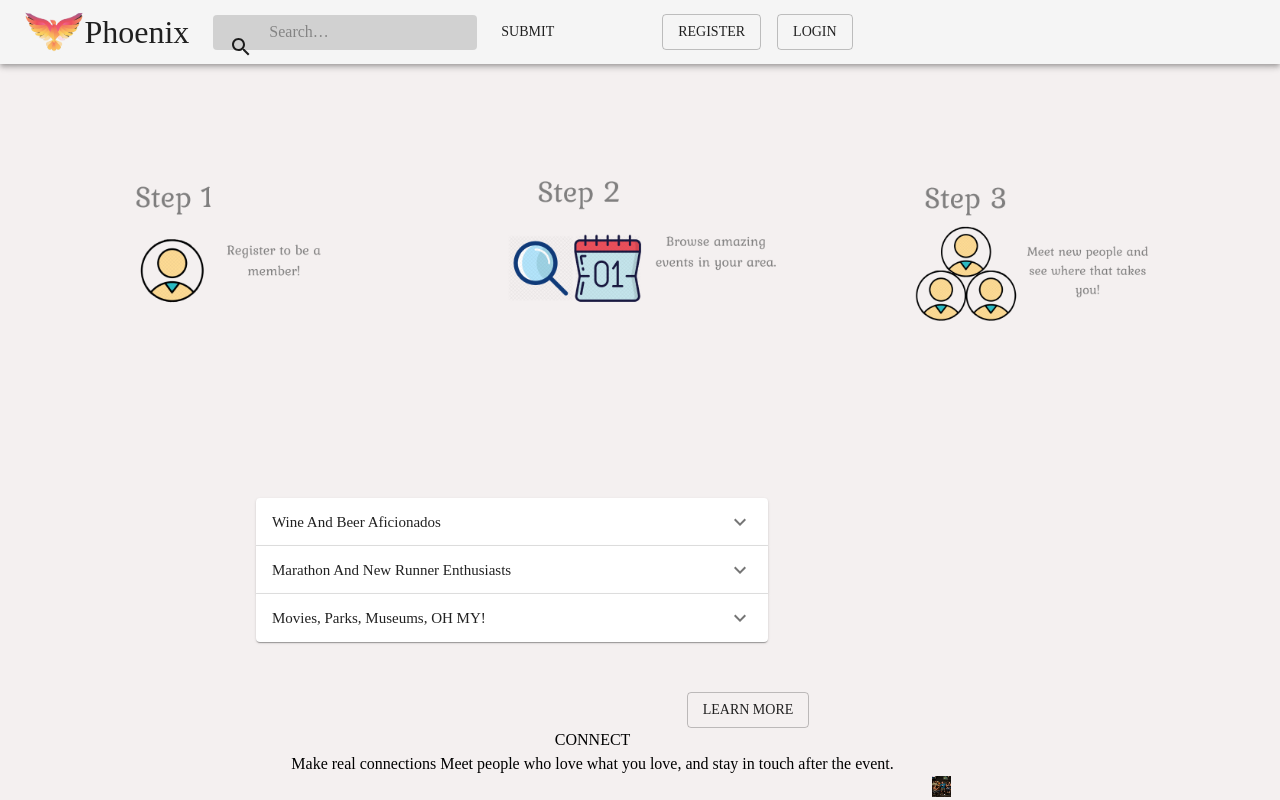
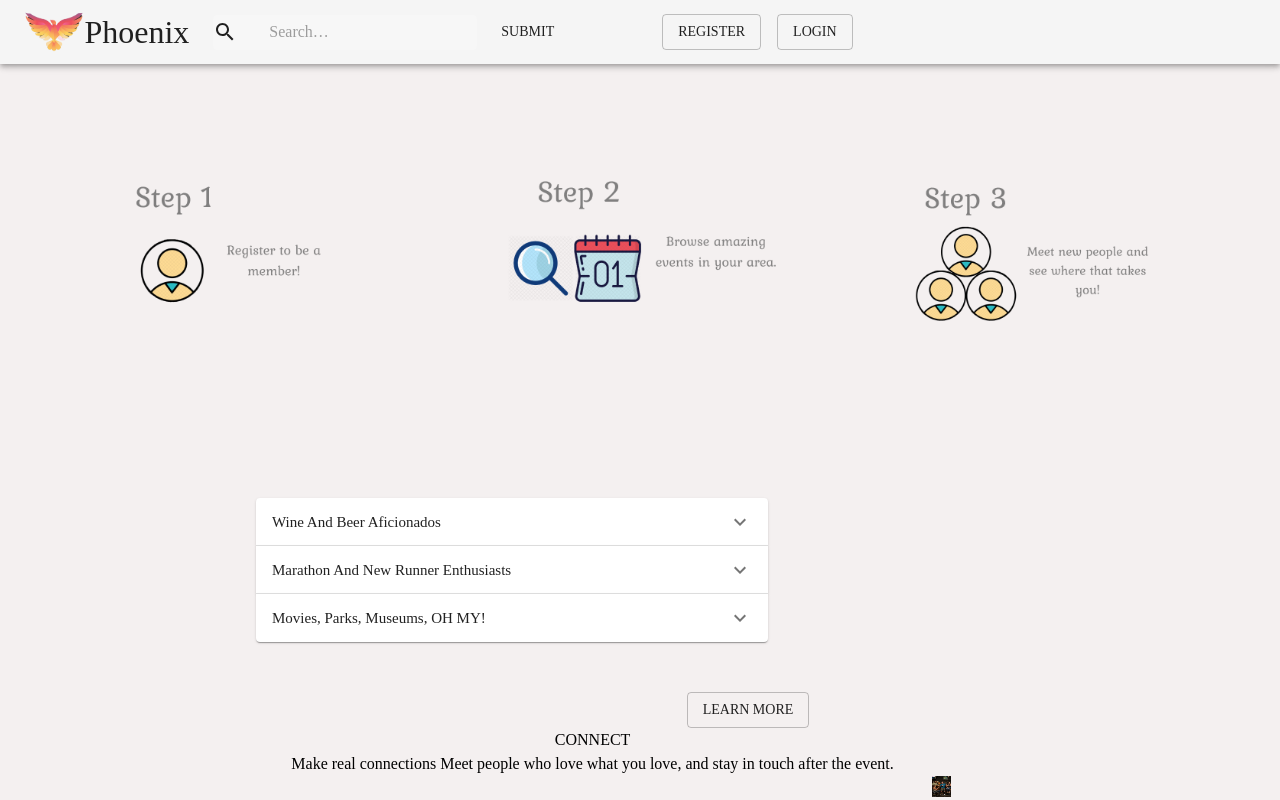
Before and after one commit to BloomTech-Labs/phoenix-fe, a React (Create React App) app: page / in a window 1280 px wide. Shown: the top 800 px of the page. Built offline with nearby package versions, Linux system fonts and the light colour scheme; a web font is replaced by a local one.

Commit message:
fixed search icon and submit on enter keypress

```diff
--- a/src/components/Nav/Navbar.js
+++ b/src/components/Nav/Navbar.js
@@ -156,7 +156,7 @@ function PrimarySearchAppBar(props) {
               <span className={classes.phoenix}>Phoenix</span>
             </Typography>
           </Link>
-          <div className={classes.search}>
+          <form className={classes.search} onSubmit={handleSubmit}>
             <div className={classes.searchIcon}>
               <SearchIcon />
             </div>
@@ -173,7 +173,7 @@ function PrimarySearchAppBar(props) {
               autoComplete="off"
               value={string}
             />
-          </div>
+          </form>
           <Button classname={classes.submit} onClick={handleSubmit}>Submit</Button>
           <span className={classes.phoenix2}><Registration title="Register" /></span>
           <span className={classes.phoenix2}><Login /></span>
--- a/src/styles/NavbarStyles.js
+++ b/src/styles/NavbarStyles.js
@@ -16,22 +16,22 @@ const NavbarStyle = makeStyles(theme => ({
       marginReft: theme.spacing(6),
     },
     search: {
-
+      position: 'relative',
       borderRadius: theme.shape.borderRadius,
-      backgroundColor: fade(theme.palette.common.black, 0.15),
+      backgroundColor: fade(theme.palette.common.white, 0.15),
       '&:hover': {
         backgroundColor: fade(theme.palette.common.white, 0.25),
       },
       marginRight: theme.spacing(2),
       marginLeft: 0,
-      width: '70%',
+      width: '100%',
       [theme.breakpoints.up('sm')]: {
         marginLeft: theme.spacing(3),
         width: 'auto',
       },
     },
     searchIcon: {
-      width: theme.spacing(7),
+      // padding: theme.spacing(0, 2),
       height: '100%',
       position: 'absolute',
       pointerEvents: 'none',
```
